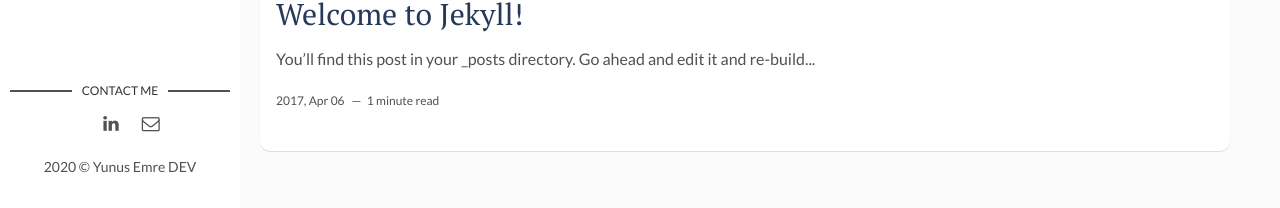
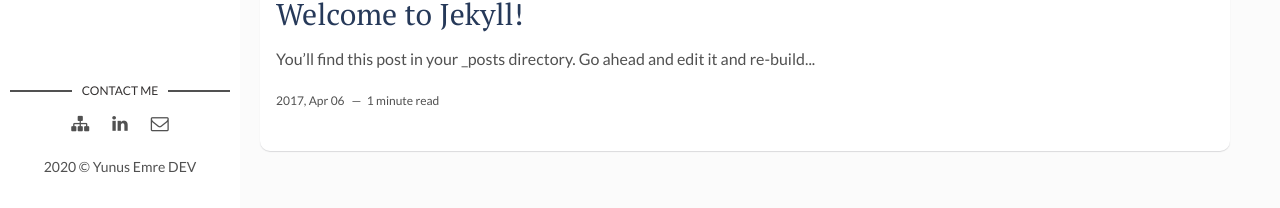
Before and after one commit to yunusemre093448/yunusemredev.github.io, a Jekyll site: the page built from index.html, in a window 1280 px wide and 1256 px high. Shown: the part 1045-1253 px from the top of the window. Built offline with Jekyll 4.4.1, drawn with Linux system fonts in a browser that asks for light colours; the list of posts is cut into pages by our own code.

Commit message:
Update main.html

```diff
--- a/_layouts/main.html
+++ b/_layouts/main.html
@@ -16,10 +16,10 @@ layout: default
     <section class="contact">
       <h3 class="contact-title">Contact me</h3>
       <ul>
-        {% if site.social-website %}
-          <li><a href="https://yunusemredev.com{{ site.social-website }}" target="_blank"><i class="fa fa-website" aria-hidden="true"></i></a></li>
+        {% if site.social-sitemap %}
+          <li><a href="https://yunusemredev.com{{ site.social-sitemap }}" target="_blank"><i class="fa fa-sitemap" aria-hidden="true"></i></a></li>
         {% else %}
-          <li><a href="https://yunusemredev.com" target="_blank"><i class="fa fa-website" aria-hidden="true"></i></a></li>
+          <li><a href="https://yunusemredev.com" target="_blank"><i class="fa fa-sitemap" aria-hidden="true"></i></a></li>
         {% endif %}
         {% if site.social-linkedin %}
           <li class="linkedin"><a href="https://in.linkedin.com/in/{{site.social-linkedin}}" target="_blank"><i class="fa fa-linkedin"></i></a></li>
```
